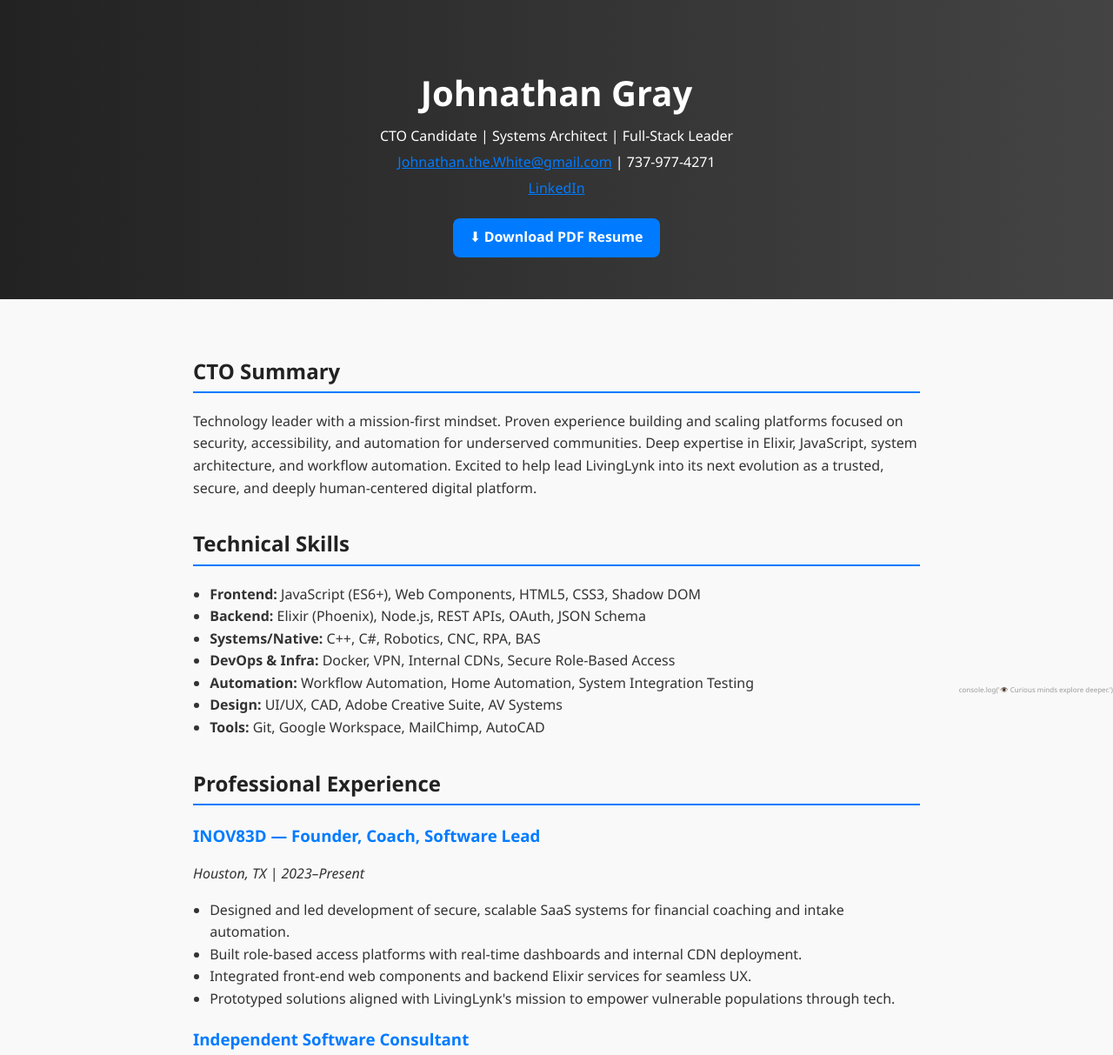
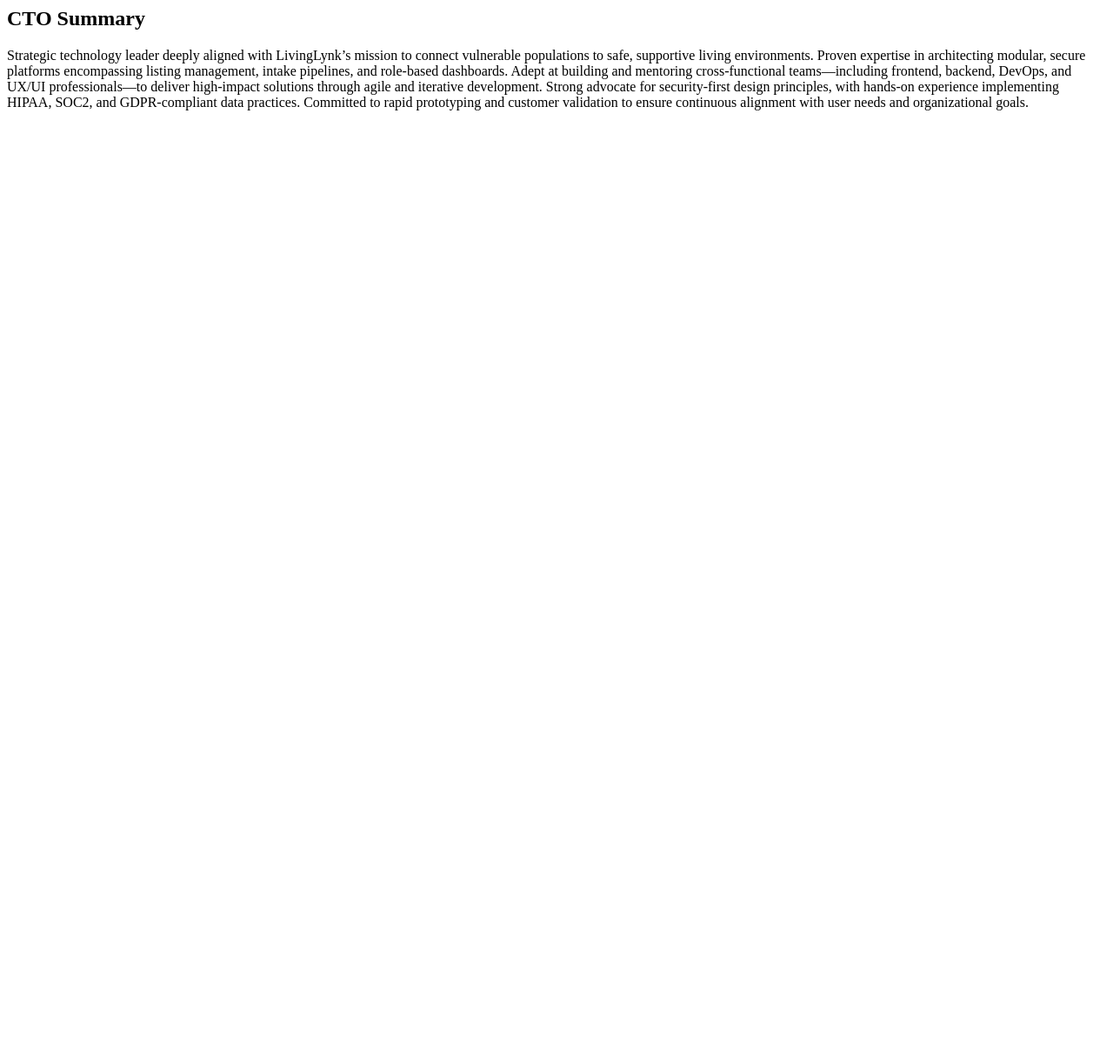
Before and after one commit to x3r0h/Resume, a plain HTML site: page index.html in a window 1280 px wide. Shown: the top 1213 px of the page at 87% size. After the commit the page ends 800 px from the top, so only its background shows below. Drawn offline with Linux system fonts and the light colour scheme.

Commit message:
Update index.html

```diff
--- a/index.html
+++ b/index.html
@@ -1,179 +1,6 @@
-<!DOCTYPE html>
-<html lang="en">
-<head>
-  <meta charset="UTF-8">
-  <meta name="viewport" content="width=device-width, initial-scale=1.0">
-  <title>Johnathan Gray | CTO Candidate</title>
-  <style>
-    :root {
-      --primary: #007BFF;
-      --dark: #222;
-      --light: #f9f9f9;
-      --accent: #0056b3;
-      --text: #333;
-    }
-    * {
-      box-sizing: border-box;
-    }
-    body {
-      font-family: 'Segoe UI', Tahoma, Geneva, Verdana, sans-serif;
-      margin: 0;
-      padding: 0;
-      background-color: var(--light);
-      color: var(--text);
-      line-height: 1.6;
-    }
-    header {
-      background: linear-gradient(to right, var(--dark), #444);
-      color: white;
-      padding: 3rem 1rem;
-      text-align: center;
-    }
-    header h1 {
-      margin-bottom: 0.25rem;
-      font-size: 2.5rem;
-    }
-    header p {
-      margin: 0.3rem 0;
-    }
-    main {
-      padding: 2rem;
-      max-width: 900px;
-      margin: auto;
-    }
-    h2 {
-      border-bottom: 2px solid var(--primary);
-      padding-bottom: 0.25rem;
-      margin-top: 2rem;
-      color: var(--dark);
-    }
-    h3 {
-      margin-bottom: 0.25rem;
-      color: var(--primary);
-    }
-    section {
-      margin-bottom: 2rem;
-    }
-    ul {
-      padding-left: 1.2rem;
-    }
-    .download-link {
-      display: inline-block;
-      margin-top: 1rem;
-      padding: 0.6rem 1.2rem;
-      background-color: var(--primary);
-      color: white;
-      text-decoration: none;
-      font-weight: bold;
-      border-radius: 8px;
-      transition: background-color 0.3s;
-    }
-    .download-link:hover {
-      background-color: var(--accent);
-    }
-    a {
-      color: var(--primary);
-    }
-    .egg {
-      position: fixed;
-      bottom: 0;
-      right: 0;
-      font-size: 8px;
-      color: #999;
-      user-select: none;
-    }
-  </style>
-</head>
-<body>
-  <header>
-    <h1>Johnathan Gray</h1>
-    <p>CTO Candidate | Systems Architect | Full-Stack Leader</p>
-    <p><a href="mailto:Johnathan.the.White@gmail.com">Johnathan.the.White@gmail.com</a> | 737-977-4271</p>
-    <p><a href="https://www.linkedin.com/in/INOV83D/" target="_blank">LinkedIn</a></p>
-    <a href="Johnathan_Gray_Resume.pdf" download class="download-link">⬇ Download PDF Resume</a>
-  </header>
-
-  <main>
-    <section>
-      <h2>CTO Summary</h2>
-      <p>Technology leader with a mission-first mindset. Proven experience building and scaling platforms focused on security, accessibility, and automation for underserved communities. Deep expertise in Elixir, JavaScript, system architecture, and workflow automation. Excited to help lead LivingLynk into its next evolution as a trusted, secure, and deeply human-centered digital platform.</p>
-    </section>
-
-    <section>
-      <h2>Technical Skills</h2>
-      <ul>
-        <li><strong>Frontend:</strong> JavaScript (ES6+), Web Components, HTML5, CSS3, Shadow DOM</li>
-        <li><strong>Backend:</strong> Elixir (Phoenix), Node.js, REST APIs, OAuth, JSON Schema</li>
-        <li><strong>Systems/Native:</strong> C++, C#, Robotics, CNC, RPA, BAS</li>
-        <li><strong>DevOps & Infra:</strong> Docker, VPN, Internal CDNs, Secure Role-Based Access</li>
-        <li><strong>Automation:</strong> Workflow Automation, Home Automation, System Integration Testing</li>
-        <li><strong>Design:</strong> UI/UX, CAD, Adobe Creative Suite, AV Systems</li>
-        <li><strong>Tools:</strong> Git, Google Workspace, MailChimp, AutoCAD</li>
-      </ul>
-    </section>
-
-    <section>
-      <h2>Professional Experience</h2>
-
-      <h3>INOV83D — Founder, Coach, Software Lead</h3>
-      <p><em>Houston, TX | 2023–Present</em></p>
-      <ul>
-        <li>Designed and led development of secure, scalable SaaS systems for financial coaching and intake automation.</li>
-        <li>Built role-based access platforms with real-time dashboards and internal CDN deployment.</li>
-        <li>Integrated front-end web components and backend Elixir services for seamless UX.</li>
-        <li>Prototyped solutions aligned with LivingLynk's mission to empower vulnerable populations through tech.</li>
-      </ul>
-
-      <h3>Independent Software Consultant</h3>
-      <p><em>Remote | 2014–Present</em></p>
-      <ul>
-        <li>Delivered real-time dashboards and client platforms in pure JS.</li>
-        <li>Worked across industries on rapid prototyping, API integration, and scalable front-ends.</li>
-        <li>Coached engineering candidates and developed interview prep tooling.</li>
-      </ul>
-
-      <h3>GeoGro — CTO / Chief Design Officer</h3>
-      <p><em>Remote | 2022–2025</em></p>
-      <ul>
-        <li>Led product architecture for NASA Plant the Moon award-winning project.</li>
-        <li>Developed robotics automation and plant growth analytics systems.</li>
-      </ul>
-
-      <h3>The Vardo Agency — Director of Technical Operations</h3>
-      <p><em>2023–2025</em></p>
-      <ul>
-        <li>Oversaw video production, AV integration, and custom software automation.</li>
-        <li>Directed cross-functional teams to deliver software solutions and campaigns.</li>
-      </ul>
-
-      <h3>Church Theaters — Systems Architect & Engineer</h3>
-      <p><em>2023–2024</em></p>
-      <ul>
-        <li>Developed custom OAuth and CDN-backed CRM platform using Elixir and JS.</li>
-        <li>Managed marketing campaigns and technical delivery.</li>
-      </ul>
-
-      <h3>Firefly Aerospace — Robotics & Lean Systems Engineer</h3>
-      <p><em>2021–2022</em></p>
-      <ul>
-        <li>Designed and implemented robotic systems and 3D CAD workflows.</li>
-        <li>Built automation dashboards for aerospace R&D.</li>
-      </ul>
-    </section>
-
-    <section>
-      <h2>Awards</h2>
-      <ul>
-        <li>NASA Plant the Moon Innovation Award (GeoGro)</li>
-      </ul>
-    </section>
-  </main>
-
-  <div class="egg">console.log('👁️ Curious minds explore deeper.')</div>
-  <script>
-    if (window.console && window.location.hostname.includes("resume")) {
-      console.log("%cYou found the easter egg. Let's build something legendary.", "color: teal; font-size: 14px;");
-    }
-  </script>
-</body>
-</html>
+<section>
+  <h2>CTO Summary</h2>
+  <p>
+    Strategic technology leader deeply aligned with LivingLynk’s mission to connect vulnerable populations to safe, supportive living environments. Proven expertise in architecting modular, secure platforms encompassing listing management, intake pipelines, and role-based dashboards. Adept at building and mentoring cross-functional teams—including frontend, backend, DevOps, and UX/UI professionals—to deliver high-impact solutions through agile and iterative development. Strong advocate for security-first design principles, with hands-on experience implementing HIPAA, SOC2, and GDPR-compliant data practices. Committed to rapid prototyping and customer validation to ensure continuous alignment with user needs and organizational goals.
+  </p>
+</section>
```
